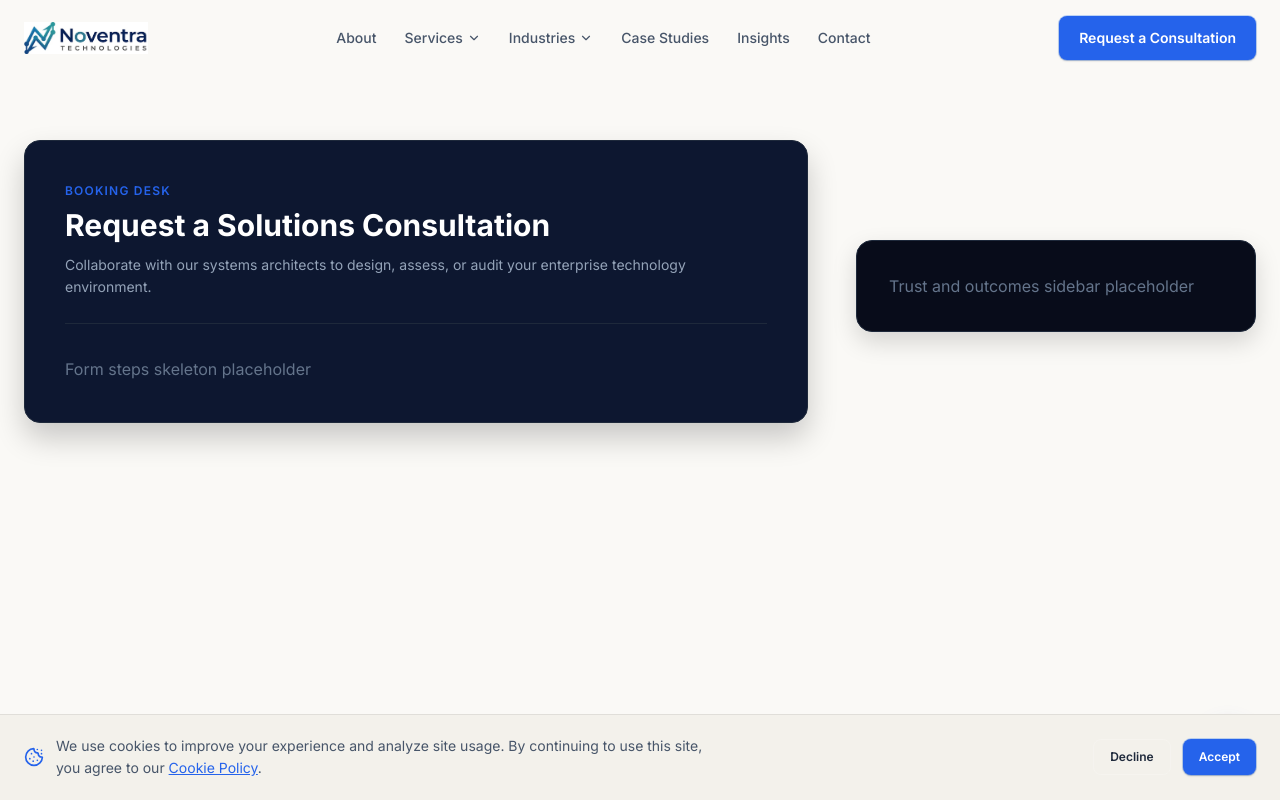
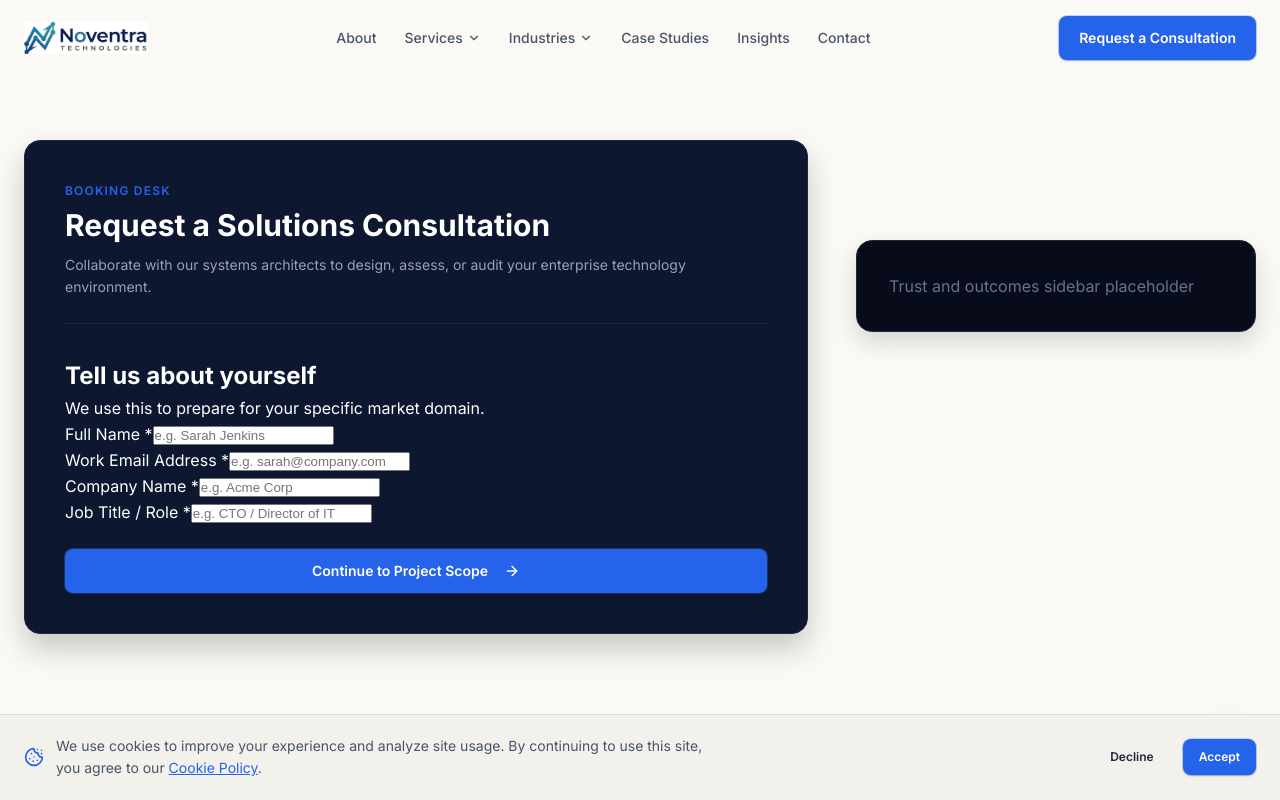
Before and after one commit to devlinuskibet/Noventra, a Next.js app: page /contact/consultation in a window 1280 px wide. Shown: the top 800 px of the page. Built offline with nearby package versions, Linux system fonts and the light colour scheme.

Commit message:
Commit 4: Implement Step 1 (Contact Details) form and validation

```diff
--- a/src/app/contact/consultation/page.tsx
+++ b/src/app/contact/consultation/page.tsx
@@ -1,10 +1,52 @@
 "use client";
 
 import React, { useState } from "react";
-import { Shield, Clock, Phone, Mail, Award, CheckCircle, FileText, Calendar } from "lucide-react";
+import { Shield, Clock, Phone, Mail, Award, CheckCircle, FileText, Calendar, ArrowRight } from "lucide-react";
 import styles from "./page.module.css";
 
 export default function ConsultationPage() {
+  const [step, setStep] = useState(1);
+  const [formData, setFormData] = useState({
+    name: "",
+    email: "",
+    company: "",
+    role: "",
+  });
+  const [errors, setErrors] = useState<Record<string, string>>({});
+
+  const handleInputChange = (e: React.ChangeEvent<HTMLInputElement>) => {
+    const { name, value } = e.target;
+    setFormData((prev) => ({ ...prev, [name]: value }));
+    if (errors[name]) {
+      setErrors((prev) => {
+        const next = { ...prev };
+        delete next[name];
+        return next;
+      });
+    }
+  };
+
+  const validateStep1 = () => {
+    const newErrors: Record<string, string> = {};
+    if (!formData.name.trim()) newErrors.name = "Full name is required";
+    if (!formData.email.trim()) {
+      newErrors.email = "Email address is required";
+    } else if (!/^[^\s@]+@[^\s@]+\.[^\s@]+$/.test(formData.email)) {
+      newErrors.email = "Invalid email address";
+    }
+    if (!formData.company.trim()) newErrors.company = "Company/Organization is required";
+    if (!formData.role.trim()) newErrors.role = "Job role is required";
+
+    setErrors(newErrors);
+    return Object.keys(newErrors).length === 0;
+  };
+
+  const handleNextStep1 = () => {
+    if (validateStep1()) {
+      setStep(2);
+    }
+  };
+
   return (
     <main className={styles.pageContainer}>
       <div className="container">
@@ -20,7 +62,70 @@ export default function ConsultationPage() {
             </div>
 
             <div className={styles.formContent}>
-              <p style={{ color: "#64748b" }}>Form steps skeleton placeholder</p>
+              {step === 1 && (
+                <div className={styles.stepPane}>
+                  <h2 className={styles.stepTitle}>Tell us about yourself</h2>
+                  <p className={styles.stepSubtitle}>We use this to prepare for your specific market domain.</p>
+
+                  <div className={styles.inputGroup}>
+                    <label className={styles.label}>Full Name *</label>
+                    <input
+                      type="text"
+                      name="name"
+                      value={formData.name}
+                      onChange={handleInputChange}
+                      placeholder="e.g. Sarah Jenkins"
+                      className={`${styles.input} ${errors.name ? styles.inputError : ""}`}
+                    />
+                    {errors.name && <span className={styles.errorText}>{errors.name}</span>}
+                  </div>
+
+                  <div className={styles.inputGroup}>
+                    <label className={styles.label}>Work Email Address *</label>
+                    <input
+                      type="email"
+                      name="email"
+                      value={formData.email}
+                      onChange={handleInputChange}
+                      placeholder="e.g. sarah@company.com"
+                      className={`${styles.input} ${errors.email ? styles.inputError : ""}`}
+                    />
+                    {errors.email && <span className={styles.errorText}>{errors.email}</span>}
+                  </div>
+
+                  <div className={styles.inputGrid}>
+                    <div className={styles.inputGroup}>
+                      <label className={styles.label}>Company Name *</label>
+                      <input
+                        type="text"
+                        name="company"
+                        value={formData.company}
+                        onChange={handleInputChange}
+                        placeholder="e.g. Acme Corp"
+                        className={`${styles.input} ${errors.company ? styles.inputError : ""}`}
+                      />
+                      {errors.company && <span className={styles.errorText}>{errors.company}</span>}
+                    </div>
+
+                    <div className={styles.inputGroup}>
+                      <label className={styles.label}>Job Title / Role *</label>
+                      <input
+                        type="text"
+                        name="role"
+                        value={formData.role}
+                        onChange={handleInputChange}
+                        placeholder="e.g. CTO / Director of IT"
+                        className={`${styles.input} ${errors.role ? styles.inputError : ""}`}
+                      />
+                      {errors.role && <span className={styles.errorText}>{errors.role}</span>}
+                    </div>
+                  </div>
+
+                  <button onClick={handleNextStep1} className="btn btn--primary" style={{ marginTop: "var(--space-6)", width: "100%", justifyContent: "center" }}>
+                    Continue to Project Scope <ArrowRight size={16} style={{ marginLeft: "8px" }} />
+                  </button>
+                </div>
+              )}
             </div>
           </div>
 
```
